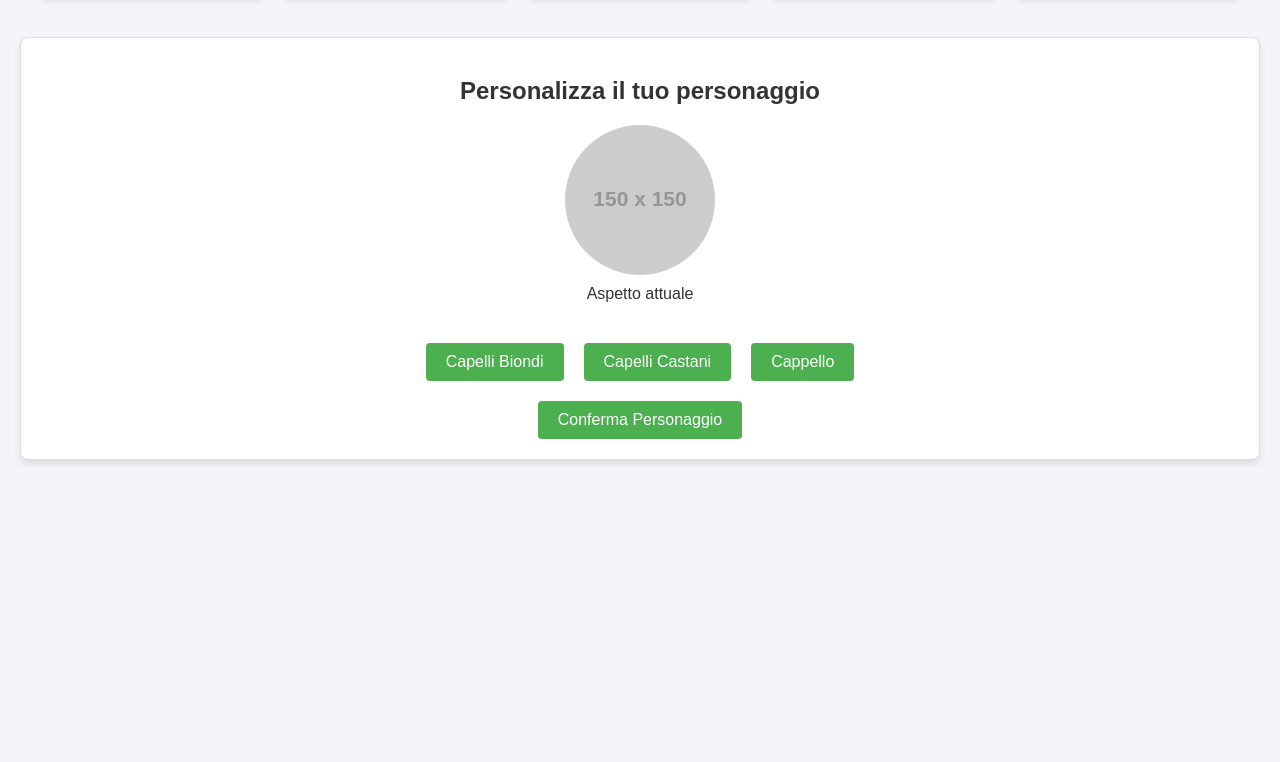
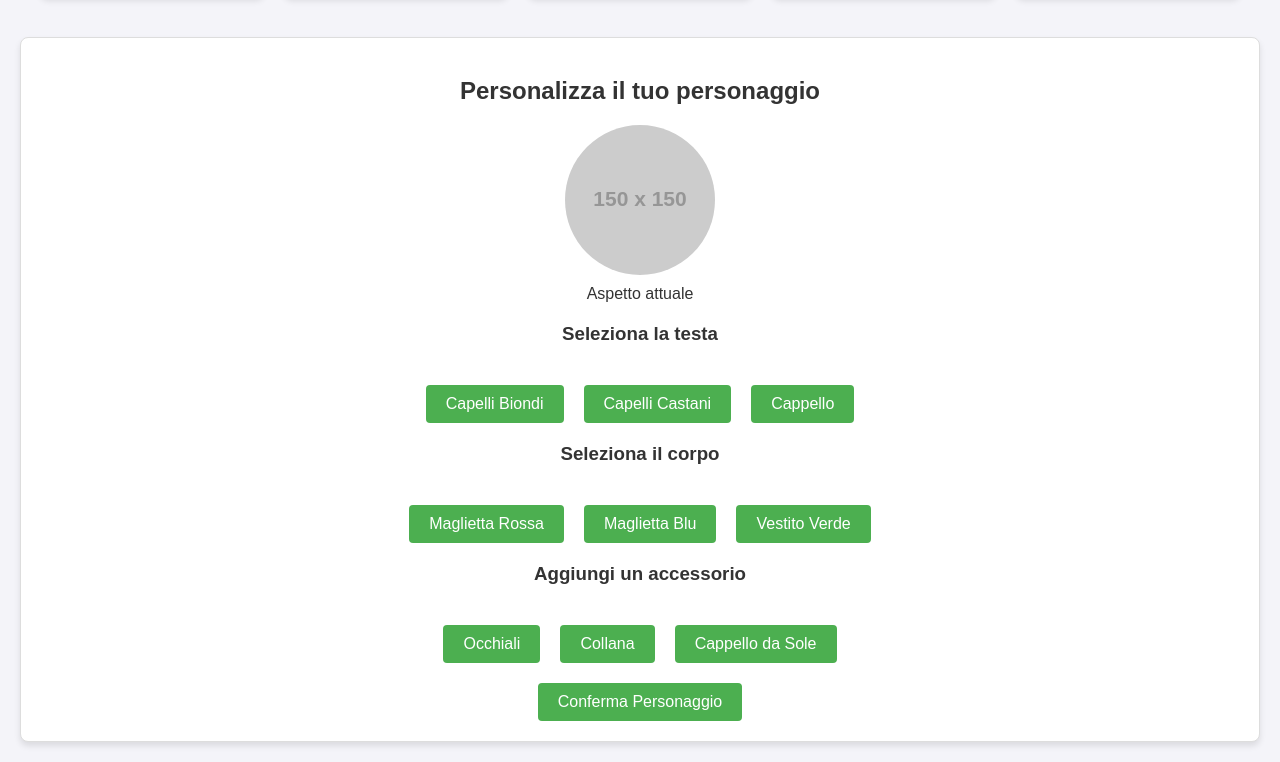
Before and after one commit to Ergologica/Oggi, a plain HTML site: page index.html in a window 1280 px wide. Shown: the part 331-1093 px from the top of the page. Before the commit the page ends 811 px from the top, so only its background shows below. Drawn offline with Linux system fonts and the light colour scheme; placeholder pictures from the web are drawn by us.

Commit message:
Update index.html

```diff
--- a/index.html
+++ b/index.html
@@ -75,6 +75,7 @@
       .avatar-options {
         display: flex;
         justify-content: center;
+        flex-wrap: wrap;
         gap: 20px;
         margin-top: 20px;
       }
@@ -90,6 +91,9 @@
       }
       button:hover {
         background-color: #45a049;
+      }
+      .avatar-section {
+        margin-top: 20px;
       }
     </style>
   </head>
@@ -127,10 +131,29 @@
         <img id="avatarImage" src="https://via.placeholder.com/150" alt="Avatar">
         <label id="avatarLabel">Aspetto attuale</label>
       </div>
-      <div class="avatar-options">
-        <button onclick="changeAvatar('Capelli Biondi', 'https://via.placeholder.com/150/FFD700')">Capelli Biondi</button>
-        <button onclick="changeAvatar('Capelli Castani', 'https://via.placeholder.com/150/8B4513')">Capelli Castani</button>
-        <button onclick="changeAvatar('Cappello', 'https://via.placeholder.com/150/FF6347')">Cappello</button>
+      <div class="avatar-section">
+        <h3>Seleziona la testa</h3>
+        <div class="avatar-options">
+          <button onclick="changeAvatar('Capelli Biondi', 'https://via.placeholder.com/150/FFD700')">Capelli Biondi</button>
+          <button onclick="changeAvatar('Capelli Castani', 'https://via.placeholder.com/150/8B4513')">Capelli Castani</button>
+          <button onclick="changeAvatar('Cappello', 'https://via.placeholder.com/150/FF6347')">Cappello</button>
+        </div>
+      </div>
+      <div class="avatar-section">
+        <h3>Seleziona il corpo</h3>
+        <div class="avatar-options">
+          <button onclick="changeAvatar('Maglietta Rossa', 'https://via.placeholder.com/150/FF4500')">Maglietta Rossa</button>
+          <button onclick="changeAvatar('Maglietta Blu', 'https://via.placeholder.com/150/4682B4')">Maglietta Blu</button>
+          <button onclick="changeAvatar('Vestito Verde', 'https://via.placeholder.com/150/3CB371')">Vestito Verde</button>
+        </div>
+      </div>
+      <div class="avatar-section">
+        <h3>Aggiungi un accessorio</h3>
+        <div class="avatar-options">
+          <button onclick="changeAvatar('Occhiali', 'https://via.placeholder.com/150/808080')">Occhiali</button>
+          <button onclick="changeAvatar('Collana', 'https://via.placeholder.com/150/FFD700')">Collana</button>
+          <button onclick="changeAvatar('Cappello da Sole', 'https://via.placeholder.com/150/F4A460')">Cappello da Sole</button>
+        </div>
       </div>
       <button onclick="confirmAvatar()">Conferma Personaggio</button>
     </div>
```
